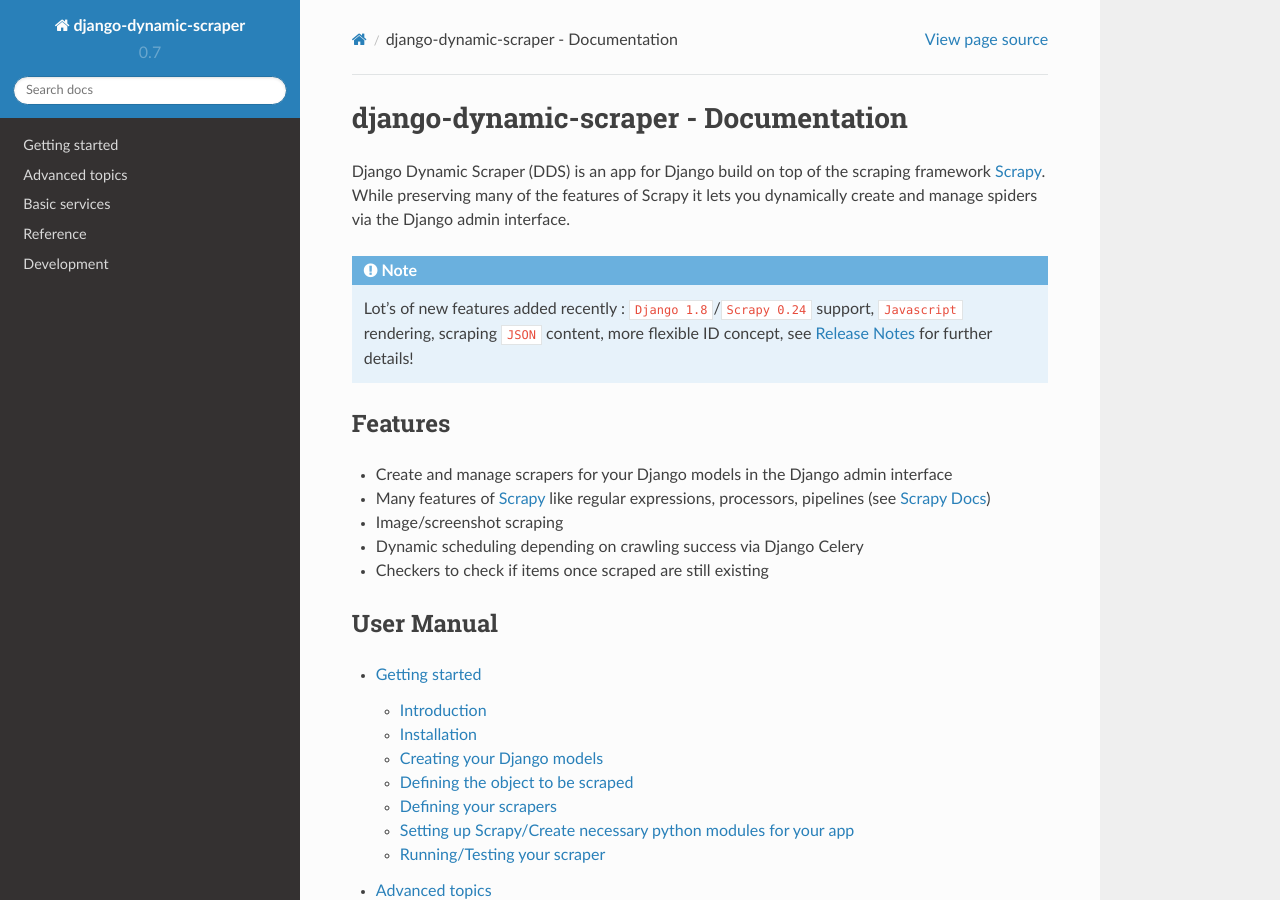
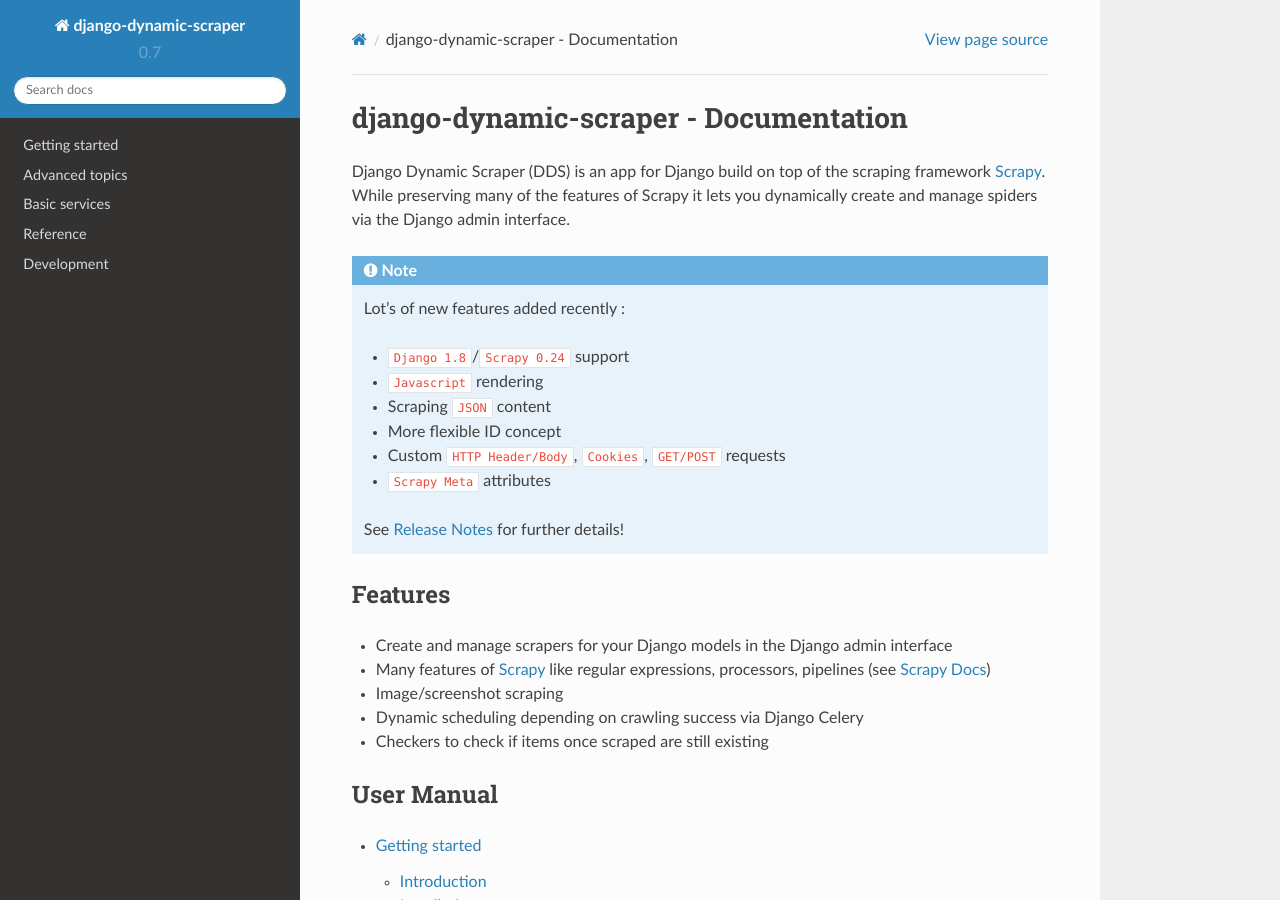
Before and after one commit to dev02019/django-dynamic-scraper, a Sphinx documentation site: the page built from docs/index.rst, in a window 1280 px wide and 900 px high. Built offline with Sphinx 7.4.7 and the Read the Docs theme 2.0.0, drawn with Linux system fonts in a browser that asks for light colours.

```diff
--- a/docs/development.rst
+++ b/docs/development.rst
@@ -94,7 +94,7 @@ Docker container can be run with::
 
 Release Notes
 =============
-**Changes in version 0.7.3-beta** (Not yet released!)
+**Changes in version 0.7.3-beta** (2015-08-10)
 
 * New attribute ``dont_filter`` for ``Scraper`` request options (see: :ref:`advanced_request_options`), necessary
   for some scenarios where ``Scrapy`` falsely marks (and omits) requests as being duplicate (e.g. when scraping uniform
--- a/docs/index.rst
+++ b/docs/index.rst
@@ -10,8 +10,16 @@ Django Dynamic Scraper (DDS) is an app for Django build on top of the scraping f
 of the features of Scrapy it lets you dynamically create and manage spiders via the Django admin interface.
 
 .. note::
-   Lot's of new features added recently : ``Django 1.8``/``Scrapy 0.24`` support, ``Javascript`` rendering,
-   scraping ``JSON`` content, more flexible ID concept, see :ref:`releasenotes` for further details!
+   Lot's of new features added recently :
+
+   * ``Django 1.8``/``Scrapy 0.24`` support
+   * ``Javascript`` rendering
+   * Scraping ``JSON`` content
+   * More flexible ID concept
+   * Custom ``HTTP Header/Body``, ``Cookies``, ``GET/POST`` requests
+   * ``Scrapy Meta`` attributes
+
+   See :ref:`releasenotes` for further details!
 
 Features
 --------
```
Also changed, not shown: 1 other file.
